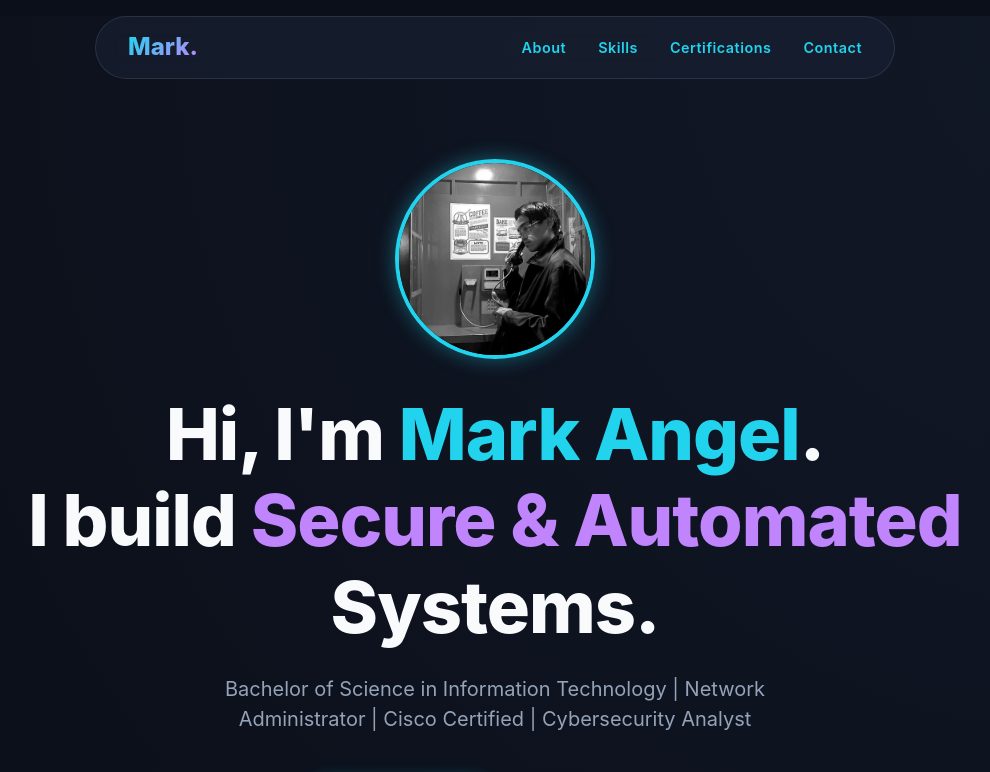
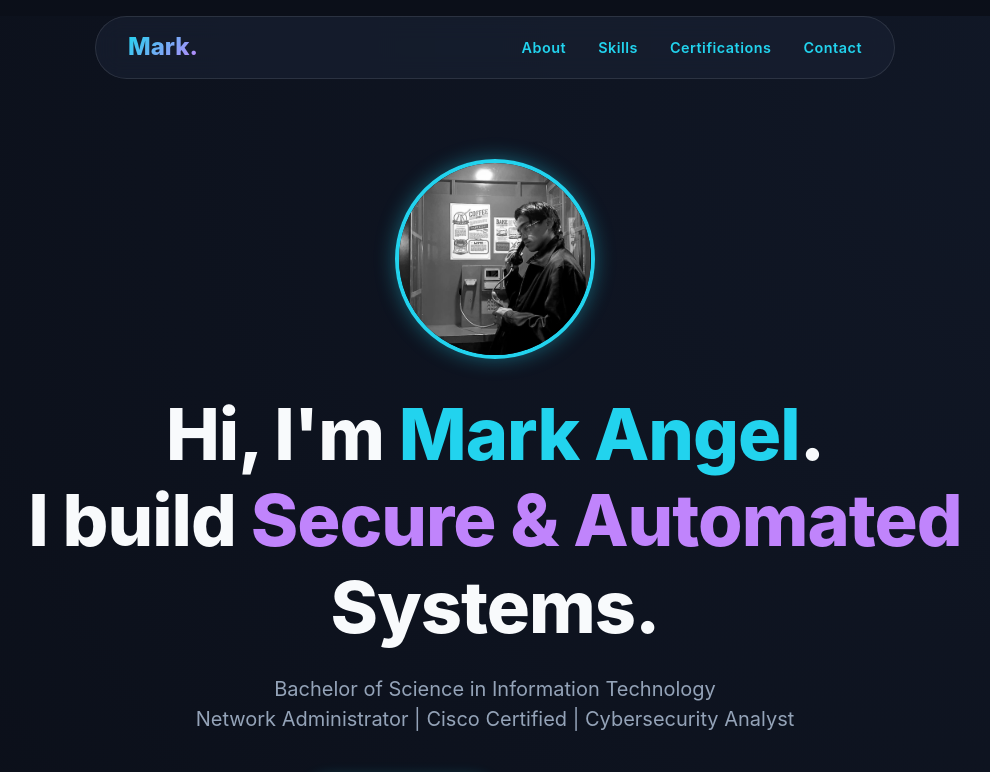
Before and after one commit to Markyy0411/stellar-portfolio, a React (Vite) app: page / in a window 1280 px wide. Shown: the top 772 px of the page, without its empty margins (145-1135 px from the left). Built offline with nearby package versions, Linux system fonts and the light colour scheme.

Commit message:
Split hero subtitle into two lines

```diff
--- a/src/App.jsx
+++ b/src/App.jsx
@@ -201,7 +201,8 @@ function App() {
             I build <span className="highlight-purple">Secure & Automated</span> Systems.
           </h1>
           <p className="hero-subtitle">
-            Bachelor of Science in Information Technology | Network Administrator | Cisco Certified | Cybersecurity Analyst
+            Bachelor of Science in Information Technology <br/>
+            Network Administrator | Cisco Certified | Cybersecurity Analyst
           </p>
           <div className="hero-cta">
             <a href="#certifications" className="btn-primary">View Credentials</a>
```
